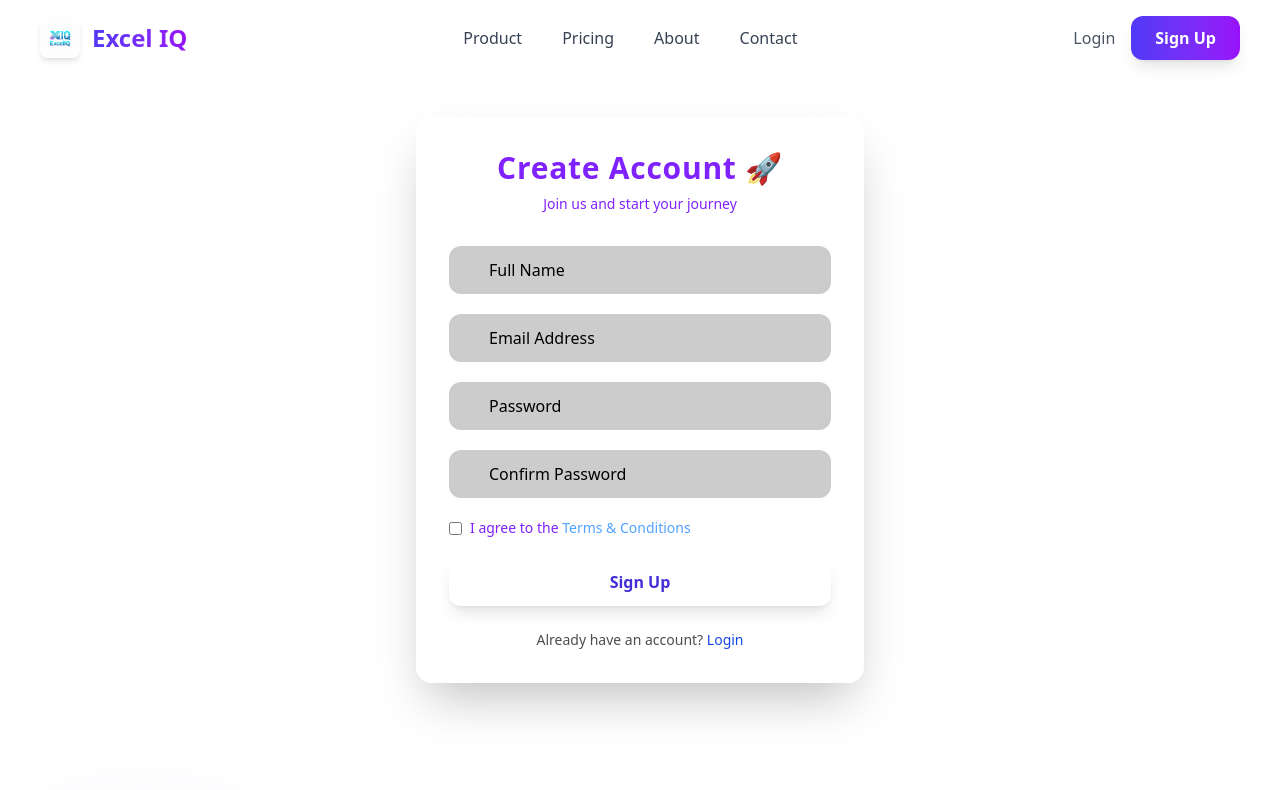
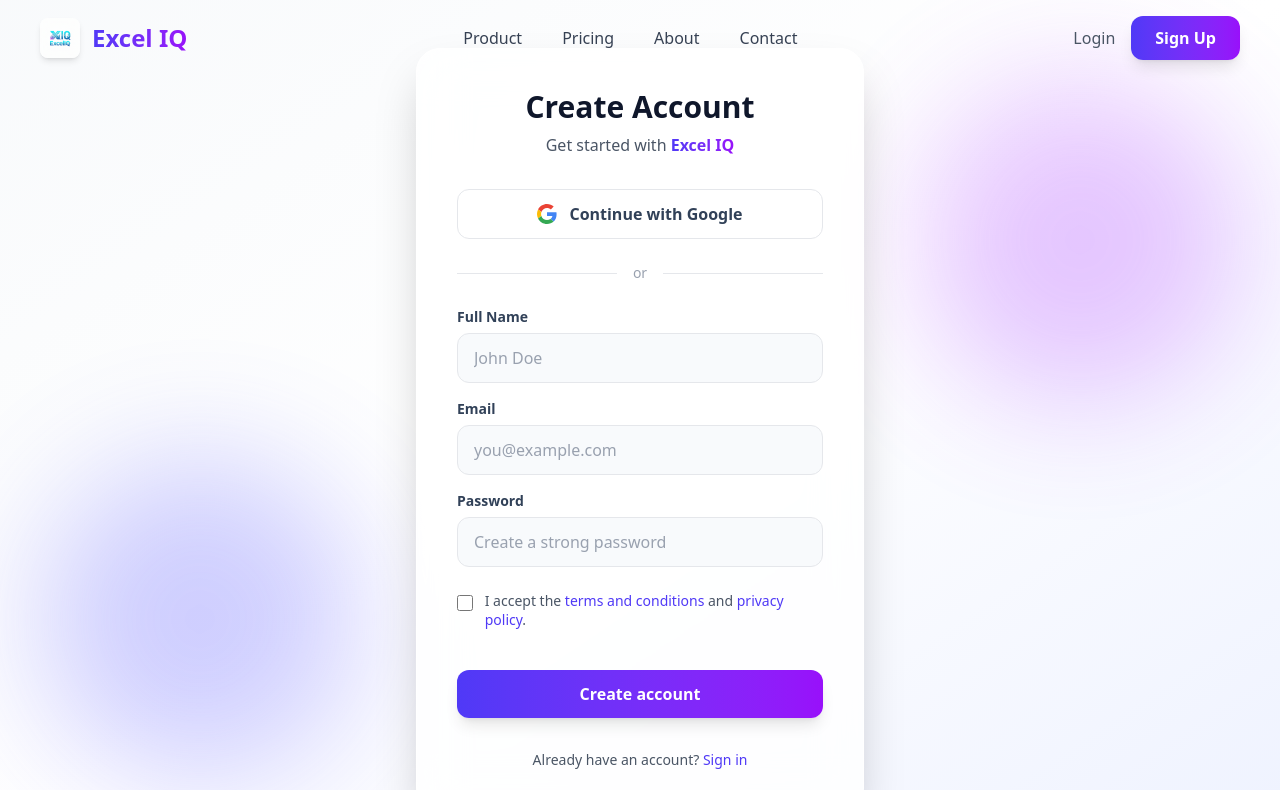
Before and after one commit to digipodium/ExcelIQ, a Next.js app in the folder frontend/: page /signup in a window 1280 px wide. Shown: the top 790 px of the page. Built offline with nearby package versions, Linux system fonts and the light colour scheme.

Commit message:
login and signup update

```diff
--- a/frontend/src/app/login/page.jsx
+++ b/frontend/src/app/login/page.jsx
@@ -1,72 +1,98 @@
-import React from 'react'
+"use client";
+import Link from "next/link";
+import React from "react";
 
-const Login = () => {
+export default function Login() {
   return (
-     <div className="min-h-screen flex items-center justify-center bg-white px-4">
+    <div className="relative min-h-screen flex items-center justify-center bg-gradient-to-br from-slate-50 via-white to-indigo-50 px-4 overflow-hidden font-sans">
 
+      {/* Animated Background Blobs */}
+      <div className="absolute top-10 left-10 w-72 h-72 bg-indigo-500 opacity-20 rounded-full blur-3xl animate-pulse"></div>
+      <div className="absolute bottom-10 right-10 w-72 h-72 bg-purple-500 opacity-20 rounded-full blur-3xl animate-pulse"></div>
 
-      <div className="backdrop-blur-lg bg-white/10 border border-black/20 shadow-2xl rounded-2xl p-8 w-full max-w-md text-violet-500">
+      {/* Login Card */}
+      <div className="relative z-10 w-full max-w-md p-8 md:p-10 bg-white/80 backdrop-blur-xl rounded-3xl shadow-2xl border border-white">
 
-
+        {/* Header */}
         <div className="text-center mb-8">
-          <h1 className="text-3xl font-bold tracking-wide">Welcome Back 👋</h1>
-          <p className="text-black/70 text-sm mt-2">
-            Please login to your account
+          <h2 className="text-3xl font-extrabold text-slate-900 mb-2">Welcome Back</h2>
+          <p className="text-gray-600 mt-2">
+            Log in to <span className="font-bold bg-gradient-to-r from-indigo-600 to-purple-600 bg-clip-text text-transparent">Excel IQ</span> to access your datasets.
           </p>
         </div>
 
+        {/* Google Auth Button */}
+        <button type="button" className="w-full flex items-center justify-center gap-3 py-3 px-4 bg-white border border-gray-200 rounded-xl text-slate-700 font-semibold hover:bg-slate-50 hover:shadow-md transition-all duration-300 mb-6">
+          <svg width="20" height="20" viewBox="0 0 48 48">
+            <path fill="#EA4335" d="M24 9.5c3.54 0 6.71 1.22 9.21 3.6l6.85-6.85C35.9 2.38 30.47 0 24 0 14.62 0 6.51 5.38 2.56 13.22l7.98 6.19C12.43 13.72 17.74 9.5 24 9.5z"/>
+            <path fill="#4285F4" d="M46.98 24.55c0-1.57-.15-3.09-.38-4.55H24v9.02h12.94c-.58 2.96-2.26 5.48-4.78 7.18l7.73 6c4.51-4.18 7.09-10.36 7.09-17.65z"/>
+            <path fill="#FBBC05" d="M10.53 28.59c-.48-1.45-.76-2.99-.76-4.59s.27-3.14.76-4.59l-7.98-6.19C.92 16.46 0 20.12 0 24c0 3.88.92 7.54 2.56 10.78l7.97-6.19z"/>
+            <path fill="#34A853" d="M24 48c6.48 0 11.93-2.13 15.89-5.81l-7.73-6c-2.15 1.45-4.92 2.3-8.16 2.3-6.26 0-11.57-4.22-13.47-9.91l-7.98 6.19C6.51 42.62 14.62 48 24 48z"/>
+          </svg>
+          Continue with Google
+        </button>
 
+        {/* Divider */}
+        <div className="flex items-center mb-6">
+          <div className="flex-grow h-px bg-gray-200"></div>
+          <span className="px-4 text-gray-400 text-sm font-medium">or</span>
+          <div className="flex-grow h-px bg-gray-200"></div>
+        </div>
+
+        {/* Login Form */}
         <form className="space-y-5">
-
-
-          <div className="relative">
-
+          <div>
+            <label className="block text-sm font-semibold text-slate-700 mb-1.5">Email</label>
             <input
               type="email"
-              placeholder="Email Address"
-              className="w-full pl-10 pr-4 py-3 rounded-xl bg-black/20 focus:bg-white/30 outline-none transition duration-300 placeholder-black"
+              placeholder="you@example.com"
+              className="w-full px-4 py-3 bg-slate-50 border border-gray-200 rounded-xl text-slate-900 placeholder-gray-400 focus:outline-none focus:ring-2 focus:ring-indigo-500 focus:border-transparent transition-all duration-300"
             />
           </div>
 
-          <div className="relative">
-
-            <input
-              type="password"
-              placeholder="Password"
-              className="w-full pl-10 pr-4 py-3 rounded-xl bg-black/20 focus:bg-white/30 outline-none transition duration-300 placeholder-black"
-            />
+          <div>
+            <div className="flex items-center justify-between mb-1.5">
+              <label className="block text-sm font-semibold text-slate-700">Password</label>
+              <Link href="#" className="text-sm font-medium text-indigo-600 hover:text-purple-600 transition-colors">
+                Forgot password?
+              </Link>
+            </div>
+            <div className="relative">
+              <input
+                type="password"
+                placeholder="••••••••"
+                className="w-full px-4 py-3 bg-slate-50 border border-gray-200 rounded-xl text-slate-900 placeholder-gray-400 focus:outline-none focus:ring-2 focus:ring-indigo-500 focus:border-transparent transition-all duration-300 pr-10"
+              />
+            </div>
           </div>
 
-
-          <div className="flex items-center justify-between text-sm">
-            <label className="flex items-center gap-2 cursor-pointer">
-              <input type="checkbox" className="accent-pink-500" />
-              Remember me
+          <div className="flex items-center text-sm pt-1">
+            <label className="flex items-center cursor-pointer">
+              <input
+                type="checkbox"
+                className="mr-2 h-4 w-4 rounded border-gray-300 text-indigo-600 focus:ring-indigo-500 transition duration-200"
+              />
+              <span className="text-gray-600 font-medium">Remember me</span>
             </label>
-            <a href="#" className="hover:underline text-pink-700">
-              Forgot password?
-            </a>
           </div>
-
 
           <button
             type="submit"
-            className="w-full bg-white text-indigo-800 font-semibold py-3 rounded-xl hover:scale-105 transform transition duration-300 shadow-lg"
+            className="w-full mt-2 py-3 px-4 bg-gradient-to-r from-indigo-600 to-purple-600 text-white font-bold rounded-xl shadow-lg hover:scale-[1.02] hover:shadow-xl transition-all duration-300"
           >
-            Login
+            Sign in
           </button>
         </form>
 
+        <div className="mt-8 text-center text-sm text-gray-600 font-medium">
+          Don't have an account?{" "}
+          <Link href="/signup" className="group relative text-indigo-600 transition duration-300">
+            <span>Sign up</span>
+            <span className="absolute left-0 -bottom-1 w-0 h-[2px] bg-gradient-to-r from-indigo-600 to-purple-600 transition-all duration-300 group-hover:w-full"></span>
+          </Link>
+        </div>
 
-        <p className="text-center text-sm mt-6 text-black/70">
-          Don’t have an account?{" "}
-          <a href="#" className="text-pink-700 hover:underline">
-            Sign up
-          </a>
-        </p>
       </div>
     </div>
   );
 }
-
-export default Login
--- a/frontend/src/app/signup/page.jsx
+++ b/frontend/src/app/signup/page.jsx
@@ -1,91 +1,103 @@
-import React from 'react'
+"use client";
+import Link from "next/link";
+import React from "react";
 
-export const Singup = () => {
+export default function Signup() {
   return (
-     <div className="min-h-screen flex items-center justify-center bg-white px-4">
+    <div className="relative min-h-screen flex items-center justify-center bg-gradient-to-br from-slate-50 via-white to-indigo-50 px-4 py-12 overflow-hidden font-sans">
 
+      {/* Animated Background Blobs */}
+      <div className="absolute top-20 right-10 w-80 h-80 bg-purple-500 opacity-20 rounded-full blur-3xl animate-pulse"></div>
+      <div className="absolute bottom-20 left-10 w-80 h-80 bg-indigo-500 opacity-20 rounded-full blur-3xl animate-pulse"></div>
 
-      <div className="backdrop-blur-lg bg-white/10 border border-white/20 shadow-2xl rounded-2xl p-8 w-full max-w-md text-violet-600">
+      {/* Signup Card */}
+      <div className="relative z-10 w-full max-w-md p-8 md:p-10 bg-white/80 backdrop-blur-xl rounded-3xl shadow-2xl border border-white">
 
-
+        {/* Header */}
         <div className="text-center mb-8">
-          <h1 className="text-3xl font-bold tracking-wide">Create Account 🚀</h1>
-          <p className="text-red/100 text-sm mt-2">
-            Join us and start your journey
+          <h2 className="text-3xl font-extrabold text-slate-900 mb-2">Create Account</h2>
+          <p className="text-gray-600 mt-2">
+            Get started with <span className="font-bold bg-gradient-to-r from-indigo-600 to-purple-600 bg-clip-text text-transparent">Excel IQ</span>
           </p>
         </div>
 
+        {/* Google Auth Button */}
+        <button type="button" className="w-full flex items-center justify-center gap-3 py-3 px-4 bg-white border border-gray-200 rounded-xl text-slate-700 font-semibold hover:bg-slate-50 hover:shadow-md transition-all duration-300 mb-6">
+          <svg width="20" height="20" viewBox="0 0 48 48">
+            <path fill="#EA4335" d="M24 9.5c3.54 0 6.71 1.22 9.21 3.6l6.85-6.85C35.9 2.38 30.47 0 24 0 14.62 0 6.51 5.38 2.56 13.22l7.98 6.19C12.43 13.72 17.74 9.5 24 9.5z"/>
+            <path fill="#4285F4" d="M46.98 24.55c0-1.57-.15-3.09-.38-4.55H24v9.02h12.94c-.58 2.96-2.26 5.48-4.78 7.18l7.73 6c4.51-4.18 7.09-10.36 7.09-17.65z"/>
+            <path fill="#FBBC05" d="M10.53 28.59c-.48-1.45-.76-2.99-.76-4.59s.27-3.14.76-4.59l-7.98-6.19C.92 16.46 0 20.12 0 24c0 3.88.92 7.54 2.56 10.78l7.97-6.19z"/>
+            <path fill="#34A853" d="M24 48c6.48 0 11.93-2.13 15.89-5.81l-7.73-6c-2.15 1.45-4.92 2.3-8.16 2.3-6.26 0-11.57-4.22-13.47-9.91l-7.98 6.19C6.51 42.62 14.62 48 24 48z"/>
+          </svg>
+          Continue with Google
+        </button>
 
-        <form className="space-y-5">
+        {/* Divider */}
+        <div className="flex items-center mb-6">
+          <div className="flex-grow h-px bg-gray-200"></div>
+          <span className="px-4 text-gray-400 text-sm font-medium">or</span>
+          <div className="flex-grow h-px bg-gray-200"></div>
+        </div>
 
-
-          <div className="relative">
-
+        {/* Signup Form */}
+        <form className="space-y-4">
+          <div>
+            <label className="block text-sm font-semibold text-slate-700 mb-1.5">Full Name</label>
             <input
               type="text"
-              placeholder="Full Name"
-              className="w-full pl-10 pr-4 py-3 rounded-xl bg-black/20 focus:bg-black/30 outline-none transition duration-300 placeholder-black"
+              placeholder="John Doe"
+              className="w-full px-4 py-3 bg-slate-50 border border-gray-200 rounded-xl text-slate-900 placeholder-gray-400 focus:outline-none focus:ring-2 focus:ring-indigo-500 focus:border-transparent transition-all duration-300"
             />
           </div>
 
-
-          <div className="relative">
-
+          <div>
+            <label className="block text-sm font-semibold text-slate-700 mb-1.5">Email</label>
             <input
               type="email"
-              placeholder="Email Address"
-              className="w-full pl-10 pr-4 py-3 rounded-xl bg-black/20 focus:bg-black/30 outline-none transition duration-300 placeholder-black"
+              placeholder="you@example.com"
+              className="w-full px-4 py-3 bg-slate-50 border border-gray-200 rounded-xl text-slate-900 placeholder-gray-400 focus:outline-none focus:ring-2 focus:ring-indigo-500 focus:border-transparent transition-all duration-300"
             />
           </div>
 
-          <div className="relative">
-
-            <input
-              type="password"
-              placeholder="Password"
-              className="w-full pl-10 pr-4 py-3 rounded-xl bg-black/20 focus:bg-black/30 outline-none transition duration-300 placeholder-black"
-            />
+          <div>
+            <label className="block text-sm font-semibold text-slate-700 mb-1.5">Password</label>
+            <div className="relative">
+              <input
+                type="password"
+                placeholder="Create a strong password"
+                className="w-full px-4 py-3 bg-slate-50 border border-gray-200 rounded-xl text-slate-900 placeholder-gray-400 focus:outline-none focus:ring-2 focus:ring-indigo-500 focus:border-transparent transition-all duration-300 pr-10"
+              />
+            </div>
           </div>
 
-
-          <div className="relative">
-
+          {/* Checkbox */}
+          <div className="flex items-start pt-2">
             <input
-              type="password"
-              placeholder="Confirm Password"
-              className="w-full pl-10 pr-4 py-3 rounded-xl bg-black/20 focus:bg-black/30 outline-none transition duration-300 placeholder-black"
+              type="checkbox"
+              id="terms"
+              className="mt-1 mr-3 h-4 w-4 rounded border-gray-300 text-indigo-600 focus:ring-indigo-500 transition duration-200"
             />
-          </div>
-
-
-          <div className="flex items-center gap-2 text-sm">
-            <input type="checkbox" className="accent-indigo-500" />
-            <span>
-              I agree to the{" "}
-              <a href="#" className="text-blue-400 hover:underline">
-                Terms & Conditions
-              </a>
-            </span>
+            <label htmlFor="terms" className="text-sm text-gray-600 leading-snug font-medium">
+              I accept the <Link href="#" className="text-indigo-600 hover:text-purple-600 transition-colors">terms and conditions</Link> and <Link href="#" className="text-indigo-600 hover:text-purple-600 transition-colors">privacy policy</Link>.
+            </label>
           </div>
 
           <button
             type="submit"
-            className="w-full bg-white text-indigo-700 font-semibold py-3 rounded-xl hover:scale-105 transform transition duration-300 shadow-lg"
+            className="w-full mt-6 py-3 px-4 bg-gradient-to-r from-indigo-600 to-purple-600 text-white font-bold rounded-xl shadow-lg hover:scale-[1.02] hover:shadow-xl transition-all duration-300"
           >
-            Sign Up
+            Create account
           </button>
         </form>
 
-
-        <p className="text-center text-sm mt-6 text-black/70">
+        <div className="mt-8 text-center text-sm text-gray-600 font-medium">
           Already have an account?{" "}
-          <a href="#" className="text-blue-700 hover:underline">
-            Login
-          </a>
-        </p>
+          <Link href="/login" className="group relative text-indigo-600 transition duration-300">
+            <span>Sign in</span>
+            <span className="absolute left-0 -bottom-1 w-0 h-[2px] bg-gradient-to-r from-indigo-600 to-purple-600 transition-all duration-300 group-hover:w-full"></span>
+          </Link>
+        </div>
       </div>
     </div>
   );
 }
-
-export default Singup
```
